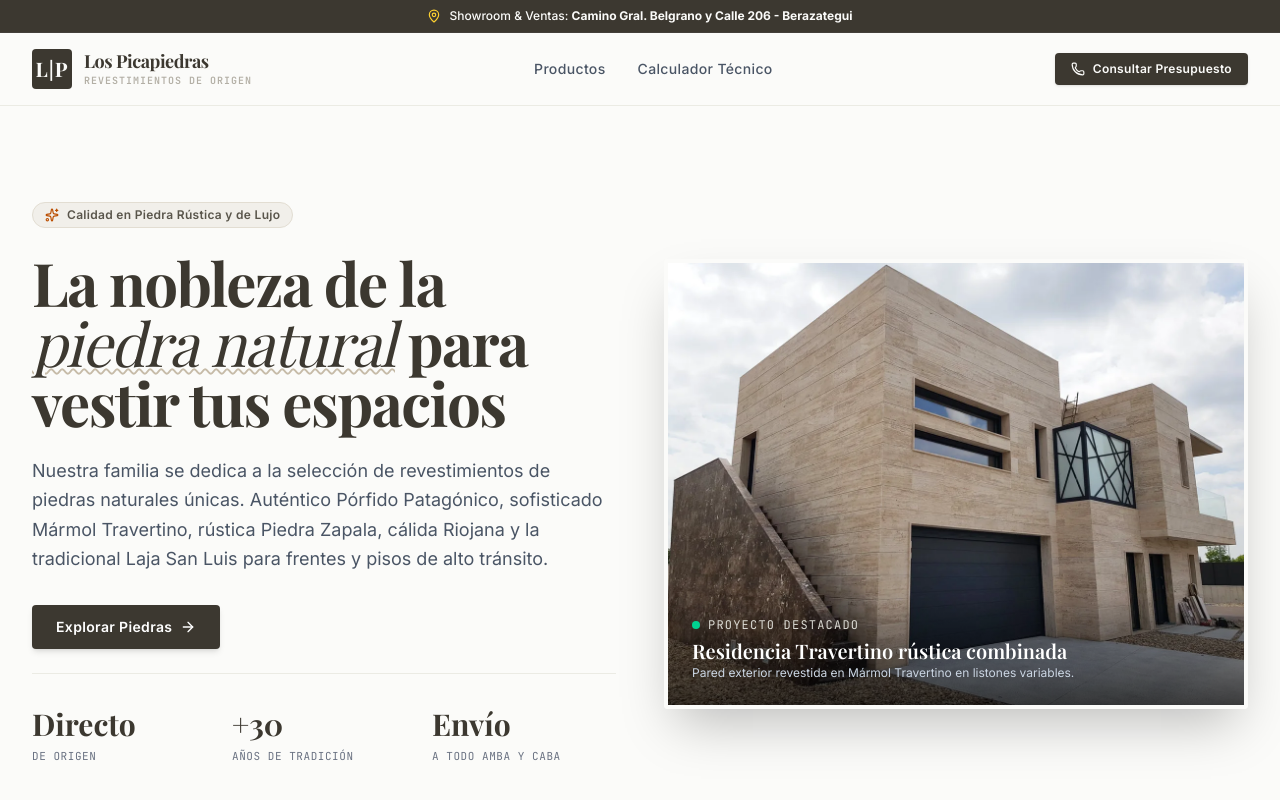
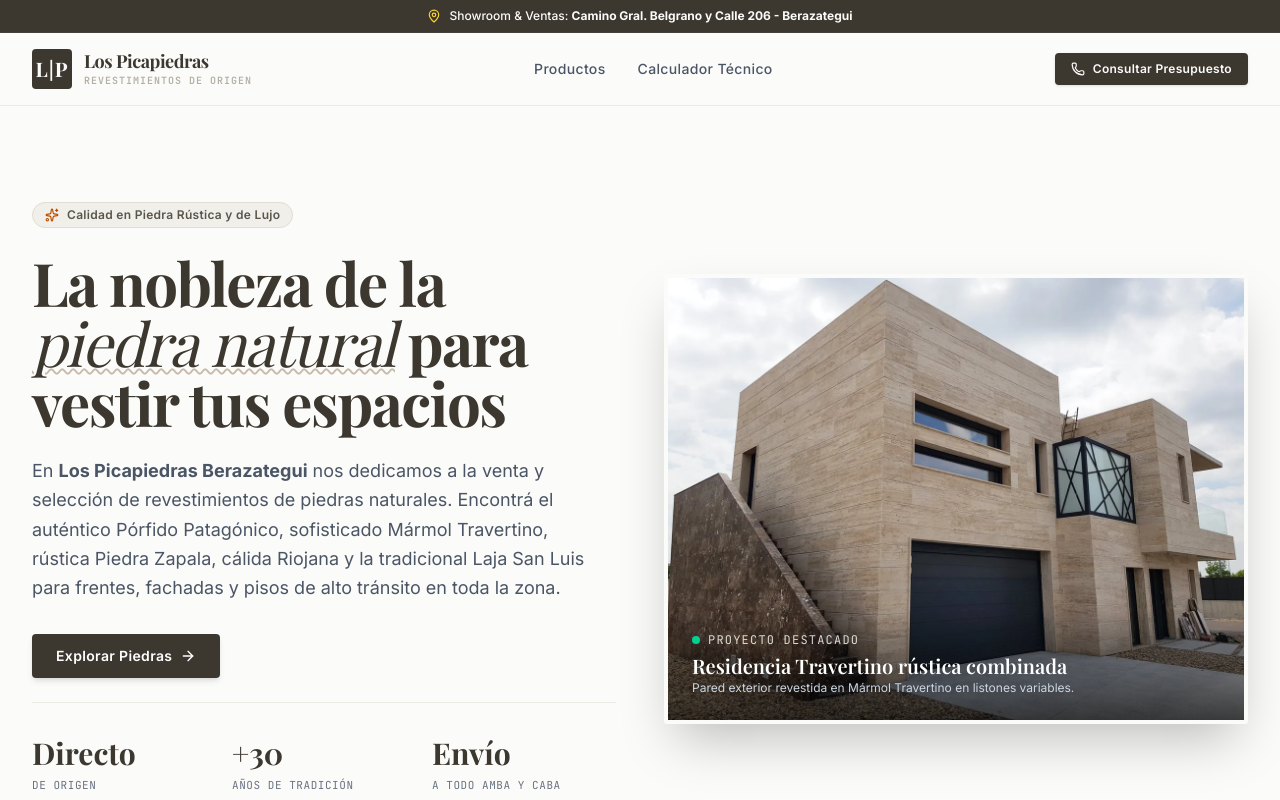
Before and after one commit to nicoscaramella/losPicapiedras, a React (Vite) app: page / in a window 1280 px wide. Shown: the top 800 px of the page. Built offline with nearby package versions, Linux system fonts and the light colour scheme; a web font is replaced by a local one.

Commit message:
feat: SEO optimizations (meta tags, robots, sitemap, alt texts)

```diff
--- a/index.html
+++ b/index.html
@@ -4,9 +4,40 @@
 <head>
   <meta charset="UTF-8" />
   <meta name="viewport" content="width=device-width, initial-scale=1.0" />
-  <title>Los Picapiedras - Revestimientos de Piedra Natural</title>
+  <title>Los Picapiedras Berazategui | Revestimientos, Lajas y Piedras Naturales</title>
+  <meta name="description" content="Los Picapiedras Berazategui. Especialistas en revestimientos en piedra natural, lajas, pórfido, mármol travertino y piedra zapala para frentes, fachadas y pisos." />
+  <meta name="keywords" content="los picapiedras berazategui, lajas berazategui, revestimiento berazategui, piedras naturales berazategui, venta de lajas, piedra laja, pórfido patagónico, mármol travertino, piedra zapala, revestimientos para frentes" />
+  <meta name="robots" content="index, follow" />
+  <meta name="author" content="Los Picapiedras" />
+
+  <!-- Open Graph -->
+  <meta property="og:title" content="Los Picapiedras Berazategui | Revestimientos y Lajas" />
+  <meta property="og:description" content="Especialistas en revestimientos de piedra natural y lajas en Berazategui. Calidad para tus pisos y frentes." />
+  <meta property="og:type" content="website" />
+  <meta property="og:locale" content="es_AR" />
+
+  <!-- Schema.org LocalBusiness -->
+  <script type="application/ld+json">
+  {
+    "@context": "https://schema.org",
+    "@type": "HomeAndConstructionBusiness",
+    "name": "Los Picapiedras",
+    "image": "https://lospicapiedras.com.ar/favicon.svg",
+    "description": "Venta de revestimientos de piedra natural, lajas y pórfido en Berazategui.",
+    "address": {
+      "@type": "PostalAddress",
+      "streetAddress": "Camino Gral. Belgrano y Calle 206",
+      "addressLocality": "Berazategui",
+      "addressRegion": "Buenos Aires",
+      "addressCountry": "AR"
+    },
+    "telephone": "+54 9 11 5736-2228",
+    "priceRange": "$$"
+  }
+  </script>
+
+  <link rel="canonical" href="https://lospicapiedras.com.ar/" />
   <link rel="icon" type="image/svg+xml" href="/favicon.svg" />
-  <meta name="description" content="Los Picapiedras - Revestimientos de origen en piedra natural de alta gama. Selección de Pórfido Patagónico, Mármol Travertino, Piedra Zapala, Riojana y Laja San Luis para frentes, fachadas y pisos." />
 </head>
 
 <body>
--- a/src/App.tsx
+++ b/src/App.tsx
@@ -182,11 +182,12 @@
             </div>
 
             <h1 className="font-serif text-4xl sm:text-5xl lg:text-6xl text-[#3C3830] font-bold tracking-tight leading-none">
+              <span className="sr-only">Los Picapiedras Berazategui - Venta de Lajas y Revestimientos. </span>
               La nobleza de la <span className="italic relative z-10 font-normal underline decoration-[#C6BBA8] decoration-wavy decoration-2">piedra natural</span> para vestir tus espacios
             </h1>
 
             <p className="text-gray-600 text-base sm:text-lg leading-relaxed max-w-xl">
-              Nuestra familia se dedica a la selección de revestimientos de piedras naturales únicas. Auténtico Pórfido Patagónico, sofisticado Mármol Travertino, rústica Piedra Zapala, cálida Riojana y la tradicional Laja San Luis para frentes y pisos de alto tránsito.
+              En <strong>Los Picapiedras Berazategui</strong> nos dedicamos a la venta y selección de revestimientos de piedras naturales. Encontrá el auténtico Pórfido Patagónico, sofisticado Mármol Travertino, rústica Piedra Zapala, cálida Riojana y la tradicional Laja San Luis para frentes, fachadas y pisos de alto tránsito en toda la zona.
             </p>
 
             <div className="flex flex-col sm:flex-row gap-3 pt-2">
@@ -228,7 +229,7 @@
             <div className="relative z-10 rounded-sm overflow-hidden h-[320px] sm:h-[450px] shadow-2xl border-4 border-[#FBFBF9]">
               <img
                 src='/images/Travertino/travertino_vivienda.webp'
-                alt="Casa moderna con revestimiento de piedras naturales"
+                alt="Fachada de casa en Berazategui con revestimiento de Mármol Travertino y piedra natural"
                 className="w-full h-full object-cover"
                 referrerPolicy="no-referrer"
                 id="hero_main_img"
@@ -276,7 +277,7 @@
       <section id="catalogo" className="py-20 max-w-7xl mx-auto px-4 sm:px-8">
         <div className="flex flex-col md:flex-row items-baseline justify-between mb-10 pb-4 border-b border-[#EBEBE4]">
           <div>
-            <h2 className="font-serif text-3xl sm:text-4xl font-bold text-[#3C3830]" id="catalogo-titulo">Nuestro Catálogo de Piedras</h2>
+            <h2 className="font-serif text-3xl sm:text-4xl font-bold text-[#3C3830]" id="catalogo-titulo">Catálogo de Lajas y Piedras en Berazategui</h2>
             <p className="text-gray-500 text-sm mt-1">Navegá entre nuestras variedades exclusivas de áridos, lajas y sillares.</p>
           </div>
 
@@ -320,7 +321,7 @@
                 <div className="h-48 relative overflow-hidden bg-gray-100">
                   <img
                     src={stone.imageUrl}
-                    alt={stone.name}
+                    alt={`Laja y Revestimiento de ${stone.name} para frentes y pisos`}
                     className="w-full h-full object-cover group-hover:scale-105 transition-transformation duration-500"
                     referrerPolicy="no-referrer"
                     loading="lazy"
```
Also changed, not shown: public/robots.txt (added), 1 other file (tests, documents, lock files or other folders).
